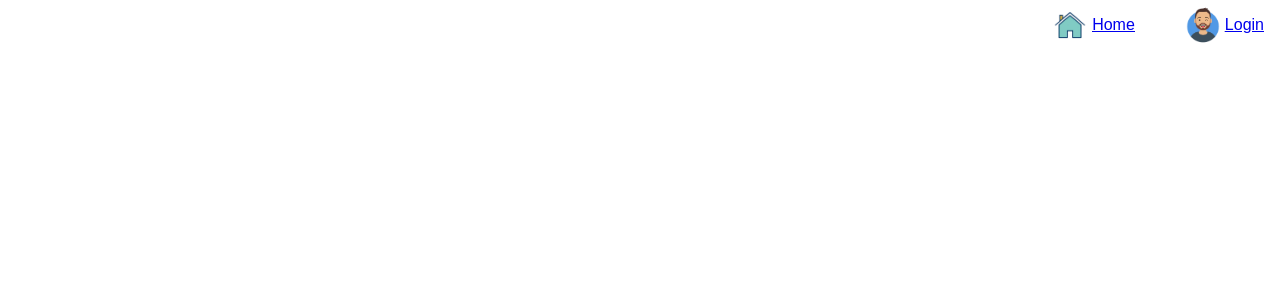
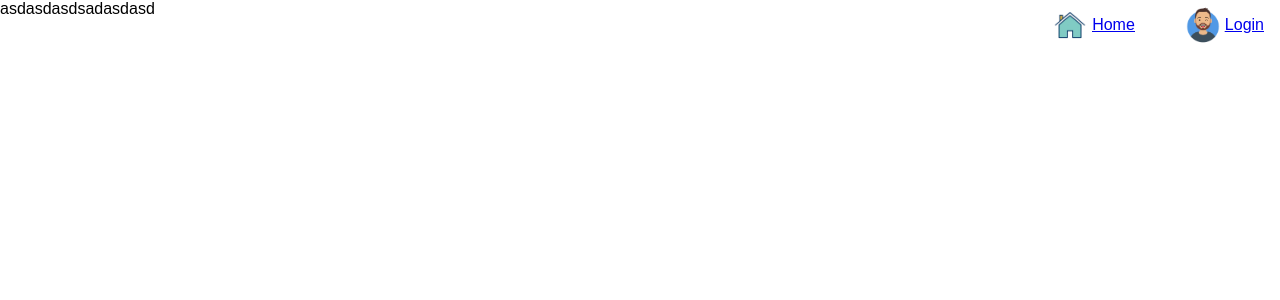
Before and after one commit to AnasDw/CategoryChallenge, a React (Vite) app: page / in a window 1280 px wide. Shown: the top 300 px of the page. Built offline with nearby package versions, Linux system fonts and the light colour scheme; a web font is replaced by a local one; what pexels would draw is missing.

Commit message:
I Deleted input box

```diff
--- a/src/pages/HomePage.jsx
+++ b/src/pages/HomePage.jsx
@@ -6,7 +6,10 @@ import WelcomeComponent from "../components";
 const HomePage = () => {
   return (
     <>
-      <div className="flex Home-style flex-row full-width-height"> </div>
+    <div> asdasdasdsadasdasd </div>
+      {/* <div className="flex Home-style flex-row full-width-height">
+        <WelcomeComponent />
+      </div> */}
     </>
   );
 };
```
